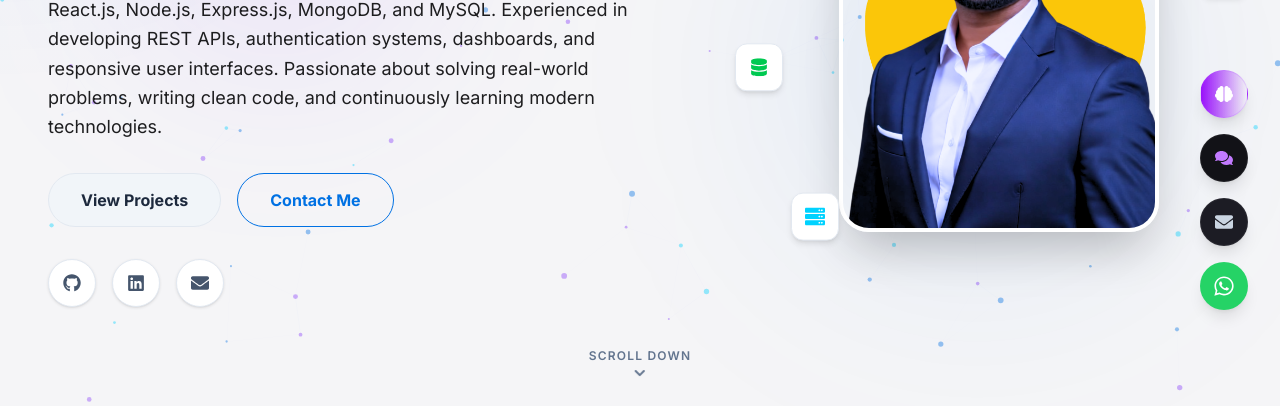
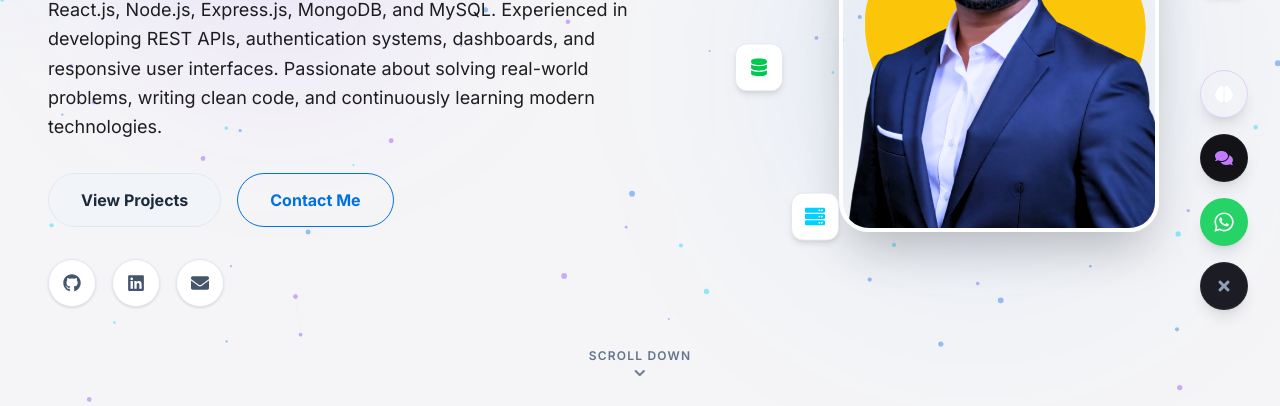
Before and after one commit to TauhidShekhar/Tauhid-Shekhar, a React (Vite) app in the folder frontend/: page / in a window 1280 px wide. Shown: the part 394-800 px from the top of the page. Built offline with nearby package versions, Linux system fonts and the light colour scheme; no server answers.

Commit message:
Home side icon mange code

```diff
--- a/frontend/src/App.jsx
+++ b/frontend/src/App.jsx
@@ -14,7 +14,7 @@ import GitHubStats from './components/GitHubStats';
 import Contact from './components/Contact';
 import Footer from './components/Footer';
 import { FaWhatsapp, FaChevronUp, FaCircleCheck } from 'react-icons/fa6';
-import { FaBrain, FaComments, FaEnvelope } from 'react-icons/fa';
+import { FaBrain, FaComments, FaPlus } from 'react-icons/fa';
 import { Link, useNavigate } from 'react-router-dom';
 import CommandPalette from './components/CommandPalette';
 import socket from './services/socket';
@@ -38,6 +38,7 @@ const App = () => {
   const [loading, setLoading] = useState(true);
   const [refreshKey, setRefreshKey] = useState(0);
   const [commandPaletteOpen, setCommandPaletteOpen] = useState(false);
+  const [drawerExpanded, setDrawerExpanded] = useState(true);
 
   // Listen for Ctrl+K global keyboard shortcut
   useEffect(() => {
@@ -167,11 +168,17 @@ const App = () => {
       <Footer key={`footer-${refreshKey}`} />
 
       {/* Floating Actions Drawer */}
-      <div className="fixed bottom-8 right-8 z-[900] flex flex-col gap-4">
+      <div className="fixed bottom-8 right-8 z-[900] flex flex-col gap-4 items-center">
+        {/* Expandable actions list with animation */}
+        <div className={`flex flex-col gap-4 transition-all duration-300 transform ${
+          drawerExpanded
+            ? 'opacity-100 translate-y-0 scale-100 pointer-events-auto'
+            : 'opacity-0 translate-y-4 scale-75 pointer-events-none h-0 overflow-hidden'
+        }`}>
           {/* Floating AI Assistant Trigger */}
           <button
             onClick={() => navigate('/community/ai-assistant')}
-          className="w-12 h-12 bg-gradient-to-r from-purple-600 to-indigo-650 text-white rounded-full flex items-center justify-center shadow-lg hover:scale-110 transition-all duration-300 cursor-pointer border border-purple-500/20"
+            className="w-12 h-12 bg-gradient-to-r from-purple-650 to-indigo-650 text-white rounded-full flex items-center justify-center shadow-lg hover:scale-110 transition-all duration-300 cursor-pointer border border-purple-500/20"
             title="Open AI Consultant"
           >
             <FaBrain size={18} />
@@ -186,15 +193,6 @@ const App = () => {
             <FaComments size={18} />
           </Link>
 
-        {/* Floating Contact Form Link */}
-        <a
-          href="#contact"
-          className="w-12 h-12 bg-[#1c1c24] hover:bg-[#252530] text-slate-300 hover:text-white rounded-full flex items-center justify-center shadow-lg hover:scale-110 transition-all duration-300 border border-white/5"
-          title="Contact Me"
-        >
-          <FaEnvelope size={18} />
-        </a>
-
           {/* WhatsApp */}
           <a
             href="https://wa.me/919142725562"
@@ -206,6 +204,23 @@ const App = () => {
           >
             <FaWhatsapp size={22} />
           </a>
+        </div>
+
+        {/* Toggle Button */}
+        <button
+          onClick={() => setDrawerExpanded(prev => !prev)}
+          className={`w-12 h-12 rounded-full flex items-center justify-center shadow-lg cursor-pointer transition-all duration-300 border ${
+            drawerExpanded
+              ? 'bg-[#1c1c24] text-slate-400 border-white/5 hover:text-white'
+              : 'bg-gradient-to-r from-purple-650 to-indigo-650 text-white border-purple-500/20 hover:scale-110'
+          }`}
+          title={drawerExpanded ? 'Hide Actions' : 'Show Actions'}
+        >
+          <FaPlus
+            size={16}
+            className={`transition-transform duration-300 ${drawerExpanded ? 'rotate-45' : 'rotate-0'}`}
+          />
+        </button>
 
         {/* Back to Top */}
         <button
```
Lines whose indentation alone changed are shown as unchanged.
